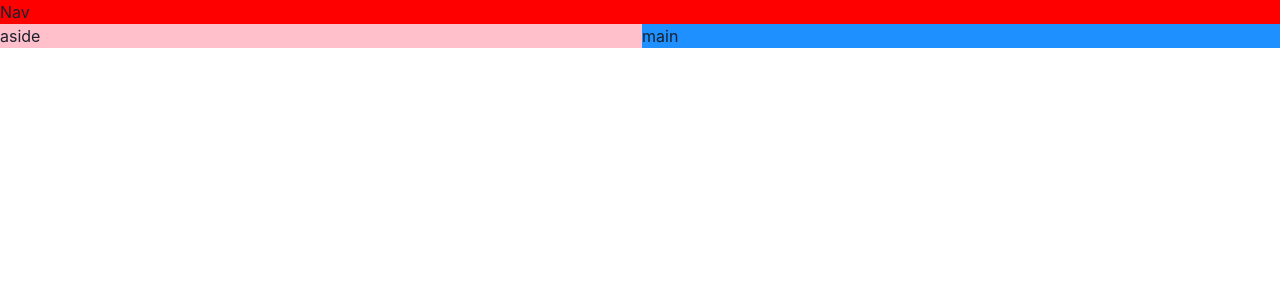
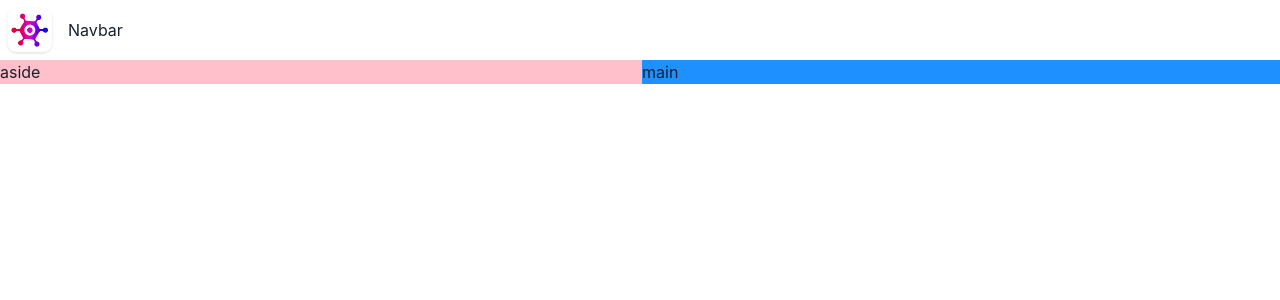
Before and after one commit to obaidkhan22/game-hub, a React (Vite) app: page / in a window 1280 px wide. Shown: the top 300 px of the page. Built offline with nearby package versions, Linux system fonts and the light colour scheme.

Commit message:
created navbar.

```diff
--- a/src/App.tsx
+++ b/src/App.tsx
@@ -1,4 +1,5 @@
 import { Grid, GridItem, Show } from "@chakra-ui/react";
+import NavBar from "./components/NavBar";
 
 function App() {
   return (
@@ -8,8 +9,8 @@
         lg: `"nav nav" "aside main"`,
       }}
     >
-      <GridItem area="nav" bg="red">
-        Nav
+      <GridItem area="nav">
+        <NavBar />
       </GridItem>
       <Show above="lg">
         <GridItem area="aside" bg="pink">
--- /dev/null
+++ b/src/components/NavBar.tsx
@@ -0,0 +1,10 @@
+import { HStack, Image, Text } from "@chakra-ui/react";
+import logo from "../assets/logo.webp";
+const Navbar = () => (
+  <HStack>
+    <Image src={logo} boxSize="60px" />
+    <Text>Navbar</Text>
+  </HStack>
+);
+
+export default Navbar;
```
Also changed, not shown: src/assets/logo.webp (added).
